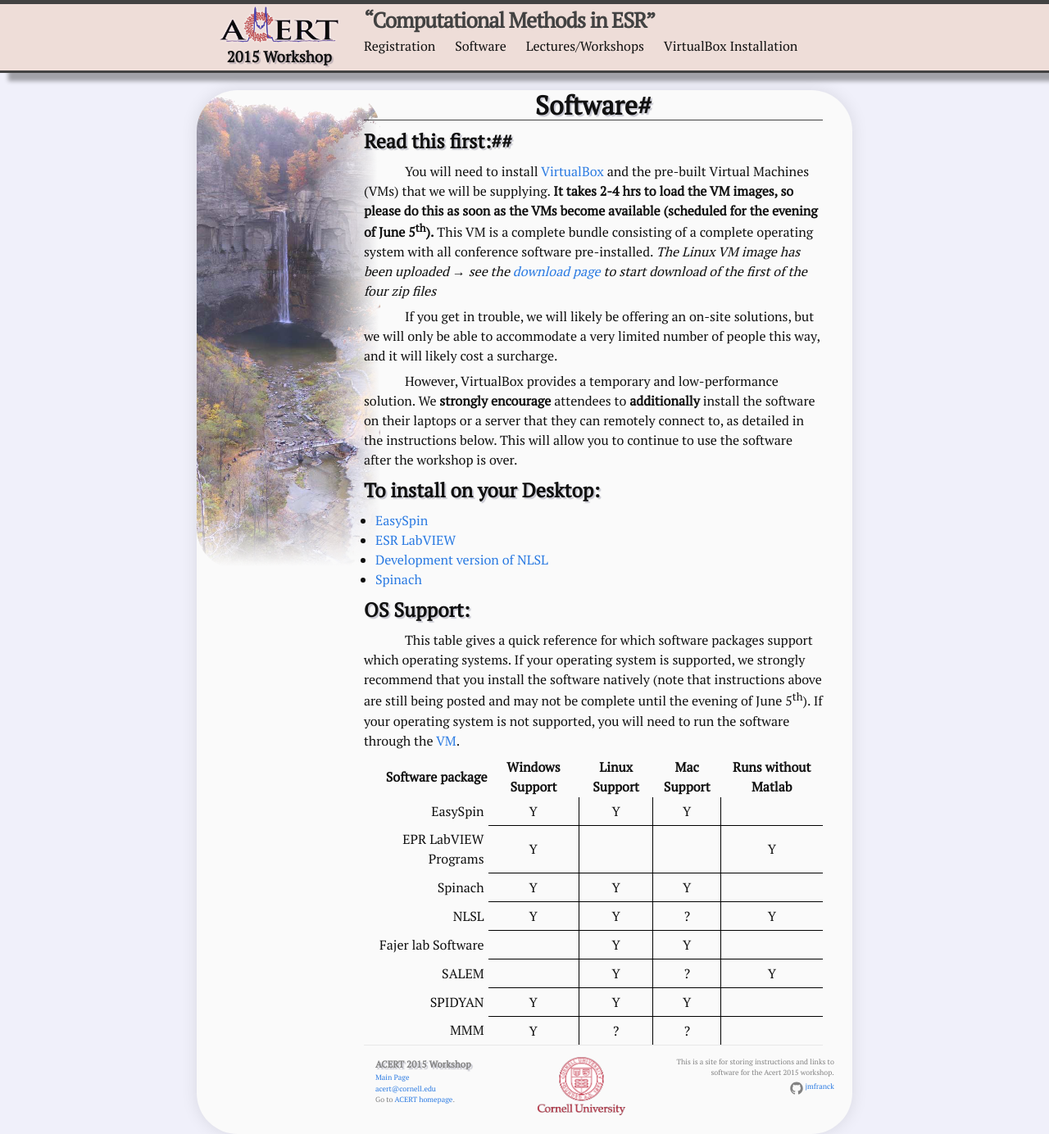
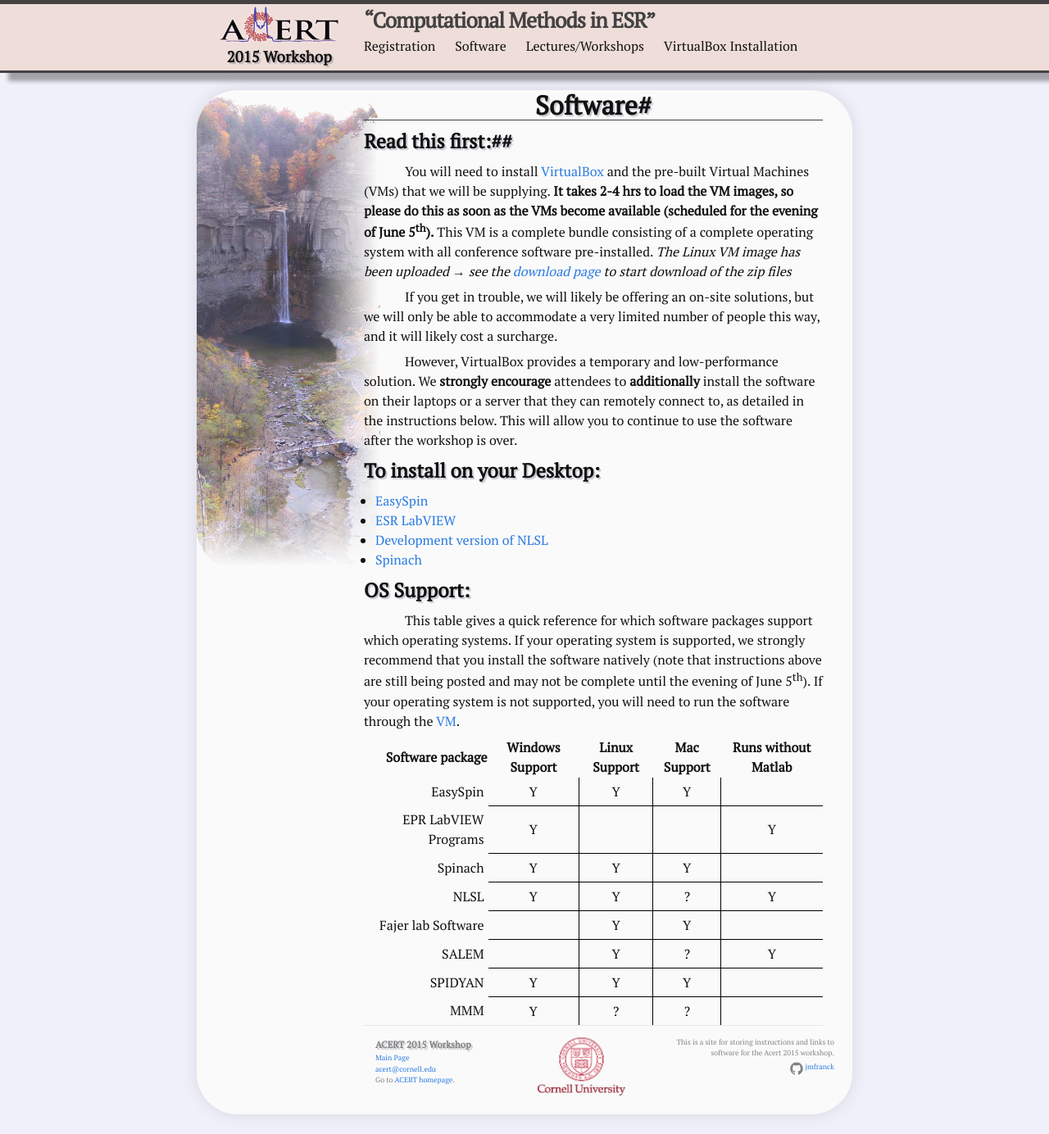
Before and after one commit to jmfranck/acert.github.io, a Jekyll site: the page built from Software_Packages.md, in a window 1280 px wide and 1384 px high. Shown: the whole window at 82% size. Built offline with Jekyll 4.4.1, drawn with Linux system fonts in a browser that asks for light colours.

Commit message:
updated vm status message

```diff
--- a/_includes/VM_status.md
+++ b/_includes/VM_status.md
@@ -1,2 +1,2 @@
 {% if site.VMs_available %} **One or both of the VMs is ready  Check out the [Download page]({{ site.url }}/VirtualBox/Downloads.html).**
-{% else %} *The Linux VM image has been uploaded → see the [download page]({{ site.url }}/VirtualBox/Downloads.html) to start download of the first of the four zip files*{% endif %}
+{% else %} *The Linux VM image has been uploaded → see the [download page]({{ site.url }}/VirtualBox/Downloads.html) to start download of the zip files*{% endif %}
```
